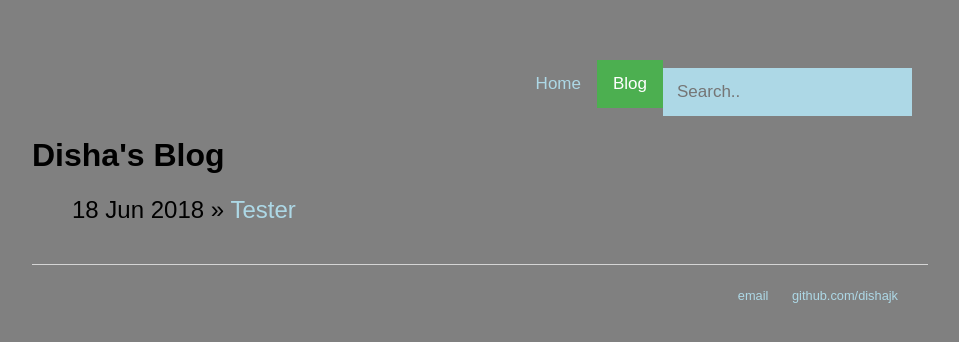
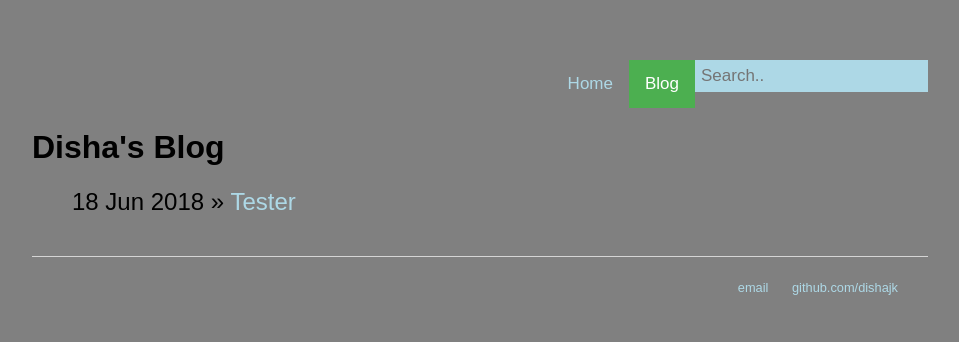
Before and after one commit to dishajk/dishajk.github.io, a Jekyll site: the page built from blog/index.html, in a window 1280 px wide. Shown: the top 342 px of the page, without its empty margins (160-1119 px from the left). Built offline with Jekyll 4.4.1, drawn with Linux system fonts in a browser that asks for light colours.

```diff
--- a/css/main.css
+++ b/css/main.css
@@ -43,9 +43,9 @@ header {
 
 .topnav input[type=text] {
   float: right;
-  padding: 14px;
-  margin-top: 8px;
-  margin-right: 16px;
+  padding: 6px;
+  /*margin-top: 8px;*/
+  /*margin-right: 16px;*/
   border: none;
   font-size: 17px;
   background-color: lightblue;
```
